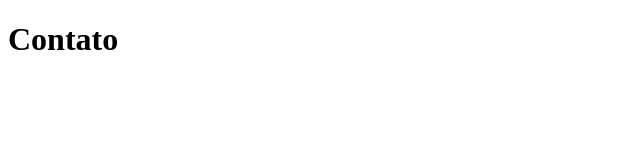
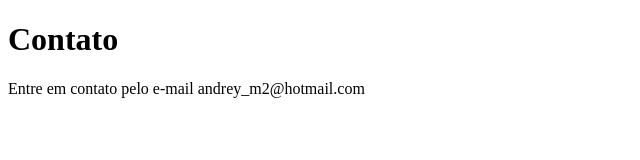
Before and after one commit to andrey-araujo/sistema-de-cadastro, a plain HTML site: page contato.html in a window 1280 px wide. Shown: the whole page, without its empty margins (0-640 px from the left). Drawn offline with Linux system fonts and the light colour scheme.

Commit message:
adicionando e-mail de contato

```diff
--- a/contato.html
+++ b/contato.html
@@ -8,5 +8,6 @@
 </head>
 <body>
     <h1>Contato</h1>
+    <p>Entre em contato pelo e-mail andrey_m2@hotmail.com</p>
 </body>
 </html>
```
Also changed, not shown: phrase.txt.
